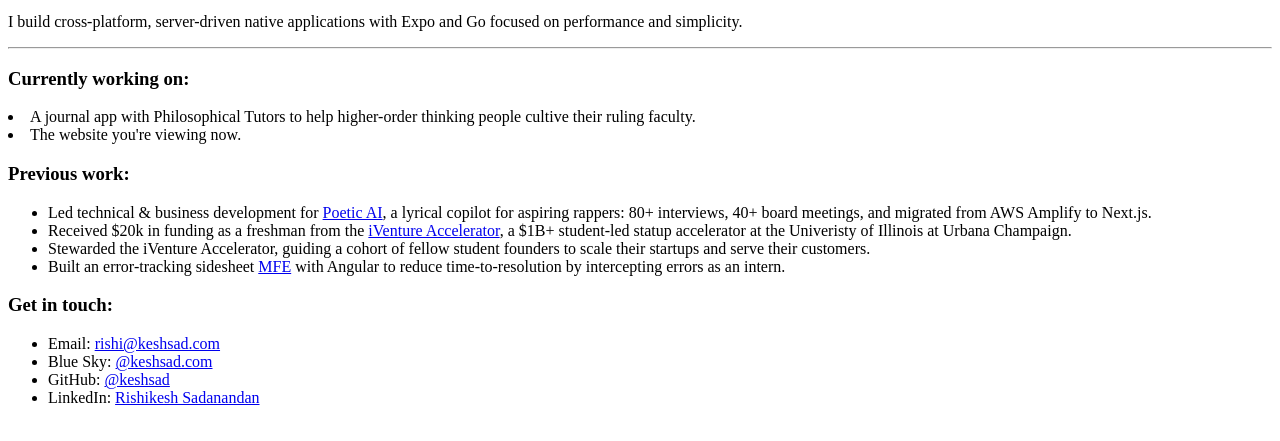
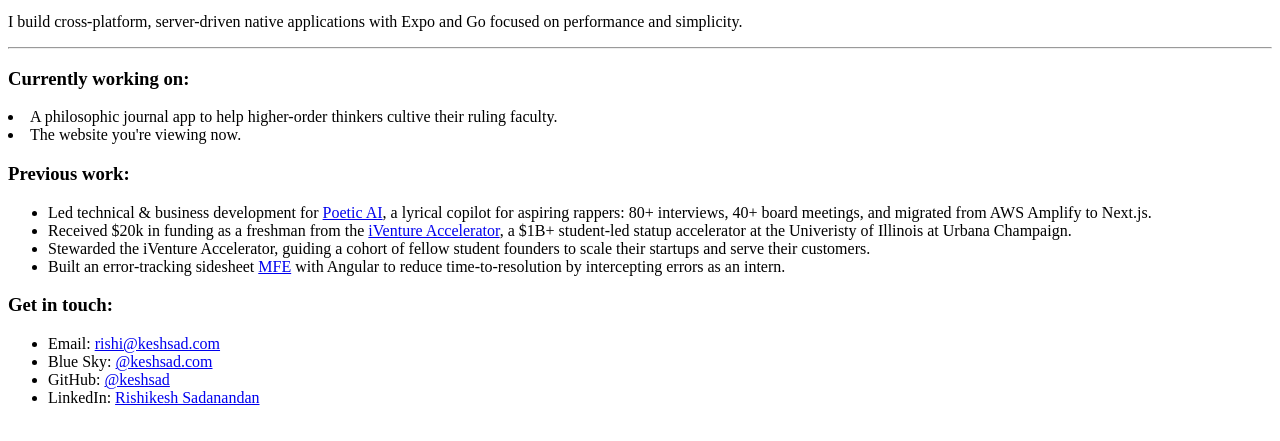
Before and after one commit to keshsad/keshsad.com, a plain HTML site: page index.html in a window 1280 px wide. Shown: the part 101-542 px from the top of the page. Drawn offline with Linux system fonts and the light colour scheme.

Commit message:
fix: wording

```diff
--- a/index.html
+++ b/index.html
@@ -23,7 +23,7 @@
         </p>
         <hr>
         <h3>Currently working on:</h3>
-        <li>A journal app with Philosophical Tutors to help higher-order thinking people cultive their ruling faculty.
+        <li>A philosophic journal app to help higher-order thinkers cultive their ruling faculty.
         <li>The website you're viewing now.</li>
         </li>
         <h3>Previous work:</h3>
```
